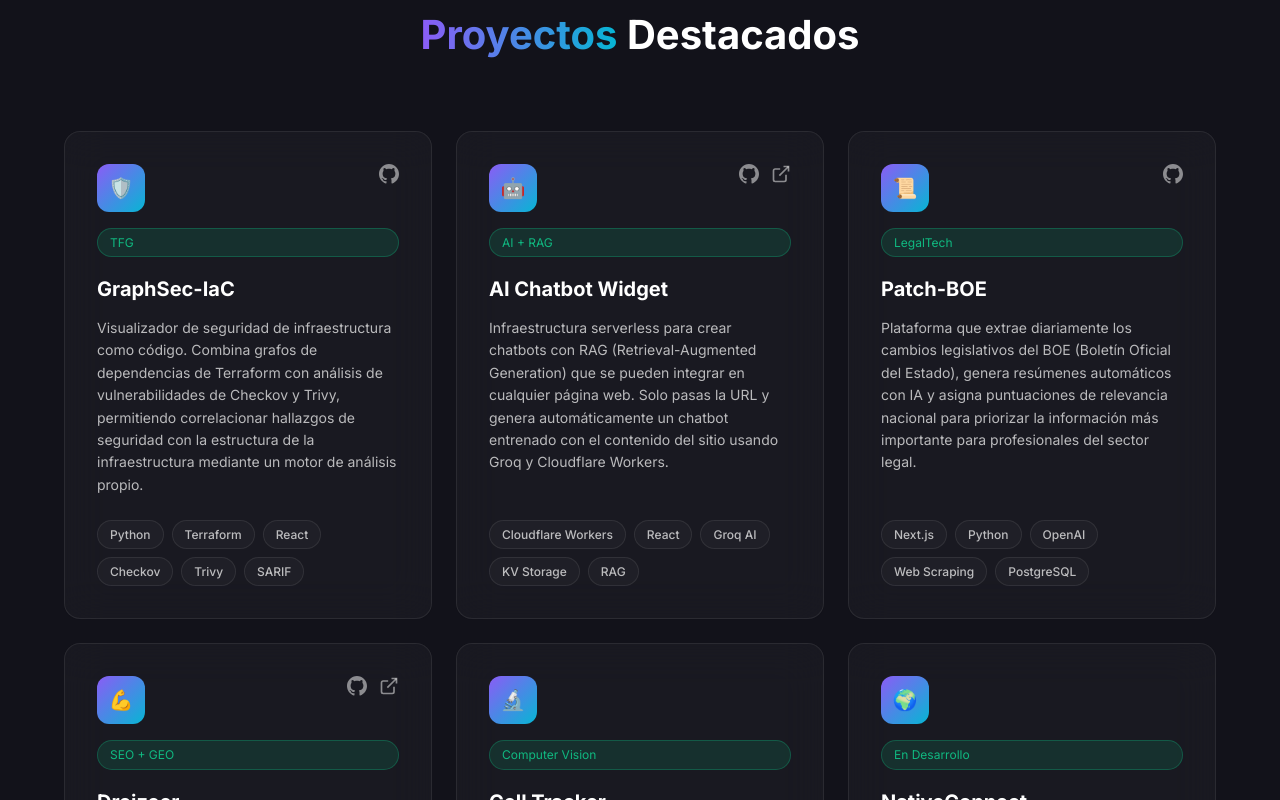
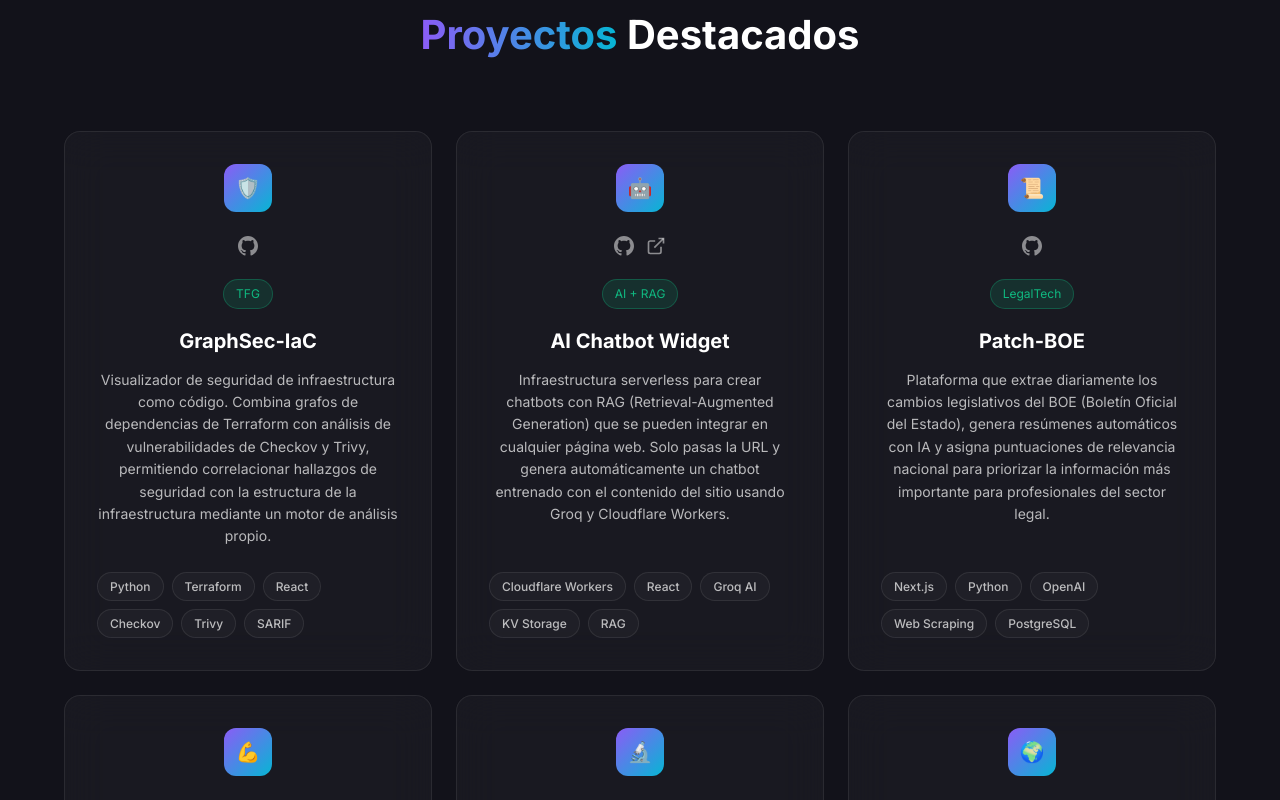
Before and after one commit to Dankar44/CV-Daniel-Karimi, a React (Vite) app: page / in a window 1280 px wide. Shown: the part 3640-4440 px from the top of the page. Built offline with nearby package versions, Linux system fonts and the light colour scheme.

Commit message:
Center project card icons and content

```diff
--- a/src/index.css
+++ b/src/index.css
@@ -787,14 +787,17 @@ body {
   padding: var(--space-8);
   display: flex;
   flex-direction: column;
+  align-items: center;
+  text-align: center;
   height: 100%;
 }
 
 .project-header {
   display: flex;
-  align-items: flex-start;
-  justify-content: space-between;
+  flex-direction: column;
+  align-items: center;
   margin-bottom: var(--space-4);
+  width: 100%;
 }
 
 .project-icon {
@@ -806,6 +809,13 @@ body {
   background: var(--gradient-primary);
   border-radius: var(--radius-lg);
   font-size: var(--font-size-xl);
+  margin-bottom: var(--space-3);
+}
+
+.project-links {
+  display: flex;
+  gap: var(--space-3);
+  margin-top: var(--space-3);
 }
 
 .project-links {
```
